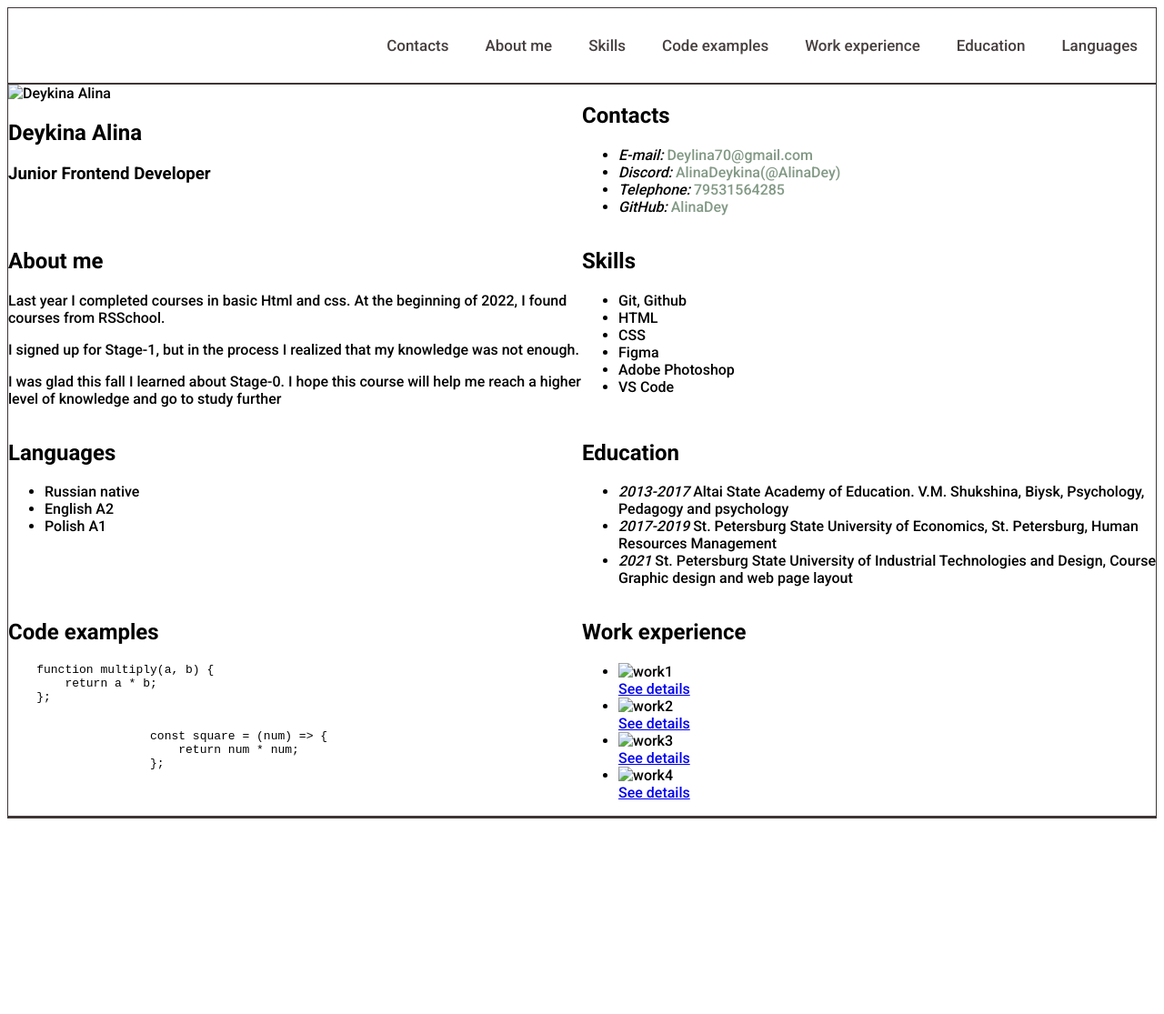
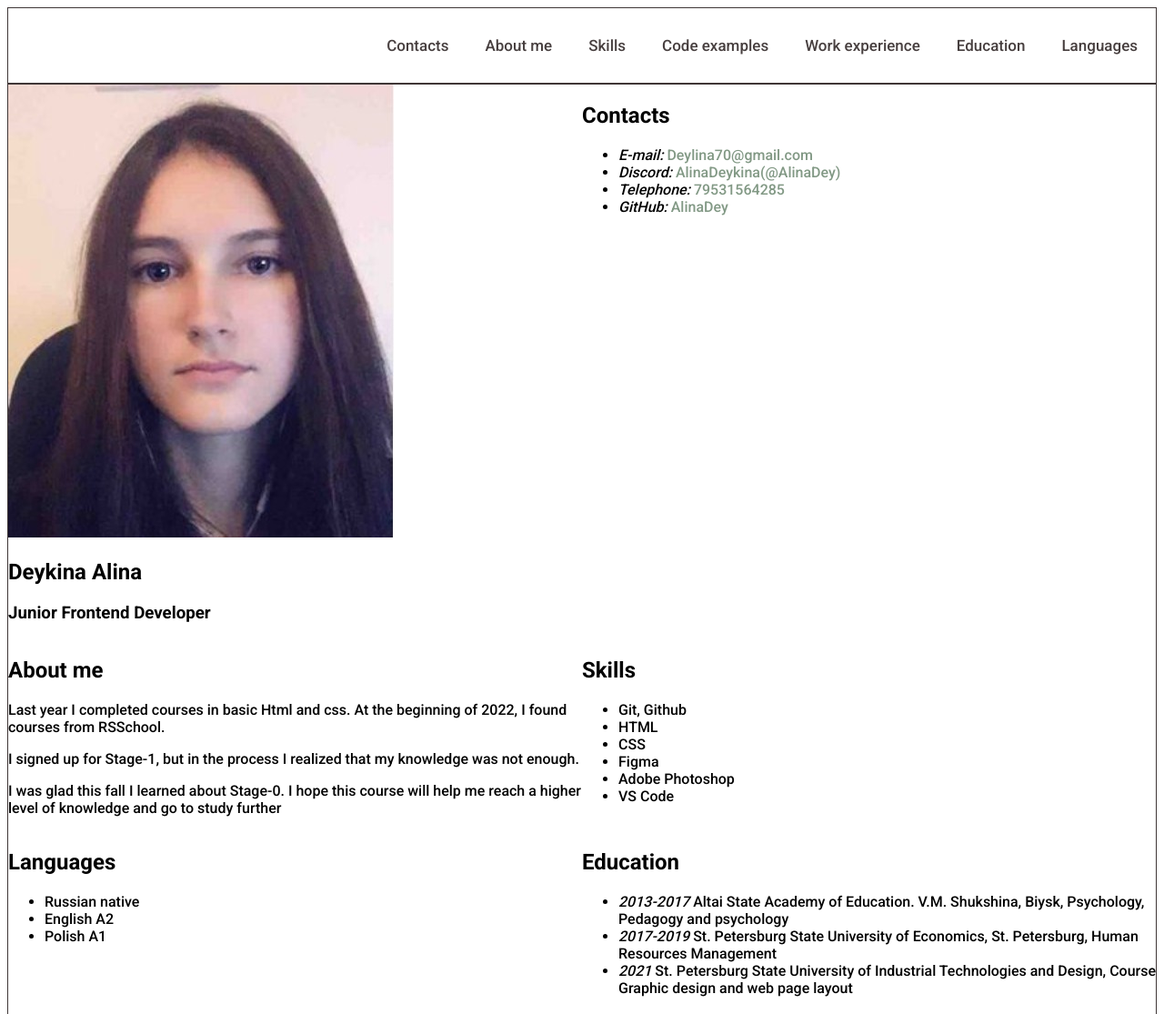
Before and after one commit to AlinaDey/resume2, a plain HTML site: page index.html in a window 1280 px wide. Shown: the top 1115 px of the page at 91% size. Before the commit the page ends 908 px from the top, so only its background shows below. Drawn offline with Linux system fonts and the light colour scheme.

Commit message:
feat: add img link

```diff
--- a/index.html
+++ b/index.html
@@ -29,7 +29,7 @@
         <div class="container main-container">
             <section class="section" id="home">
                 <div class="photo">
-                    <img class="header-photo" src="me.jpg" alt="Deykina Alina">
+                    <img class="header-photo" src="./assets/img/me.jpg" alt="Deykina Alina">
                 </div>
                 <div class="header-text">
                     <h1 class="section-title">Deykina Alina</h1>
@@ -117,7 +117,7 @@
                 <ul>
                     <li>
                         <div class="img-work">
-                            <img src="img/work1.png" alt="work1" width="150" height="150">
+                            <img src="./assets/img/work1.png" alt="work1" width="150" height="150">
                         </div>
                         <div class="link-work">
                             <a href="https://github.com/AlinaDey/work1"><div class="button">See details</div></a>
@@ -125,7 +125,7 @@
                     </li>
                     <li>
                         <div class="img-work">
-                            <img src="img/work2.png" alt="work2" width="150" height="150">
+                            <img src="./assets/img/work2.png" alt="work2" width="150" height="150">
                         </div>
                         <div class="link-work">
                             <a href="https://github.com/AlinaDey/work2"><div class="button">See details</div></a>
@@ -133,7 +133,7 @@
                     </li>
                     <li>
                         <div class="img-work">
-                            <img src="img/work3.png" alt="work3" width="150" height="150">
+                            <img src="./assets/img/work3.png" alt="work3" width="150" height="150">
                         </div>
                         <div class="link-work">
                             <a href="https://github.com/AlinaDey/work3"><div class="button">See details</div></a>
@@ -141,7 +141,7 @@
                     </li>
                     <li>
                         <div class="img-work">
-                            <img src="img/work4.png" alt="work4" width="150" height="150">
+                            <img src="./assets/img/work4.png" alt="work4" width="150" height="150">
                         </div>
                         <div class="link-work">
                             <a href="https://github.com/AlinaDey/work4"><div class="button">See details</div></a>
```
